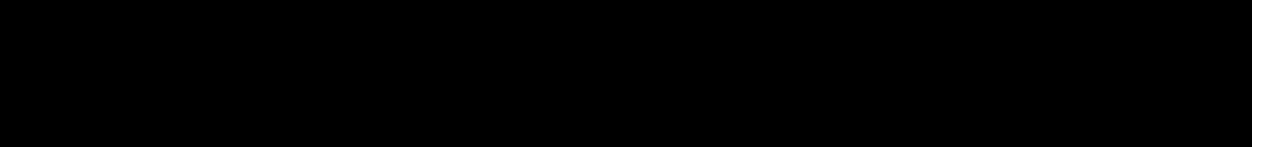
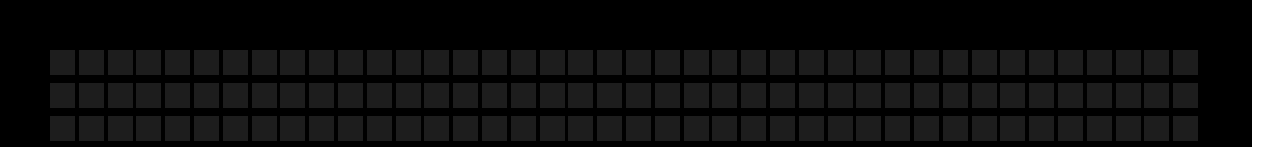
Before and after one commit to acciojob/Color-board-katreddyvenkateswaraReddy, a website: page main.html in a window 1280 px wide. Shown: the top 147 px of the page. Drawn offline with Linux system fonts and the light colour scheme.

Commit message:
created a submission

```diff
--- a/styles.css
+++ b/styles.css
@@ -16,7 +16,7 @@
 
 }
 .square{
-/*     background-color: rgb(29, 29, 29); */
+    background-color: rgb(29, 29, 29);
     width: 25px;
     height: 25px;
     transition: all 0.4s ease-in;
```
